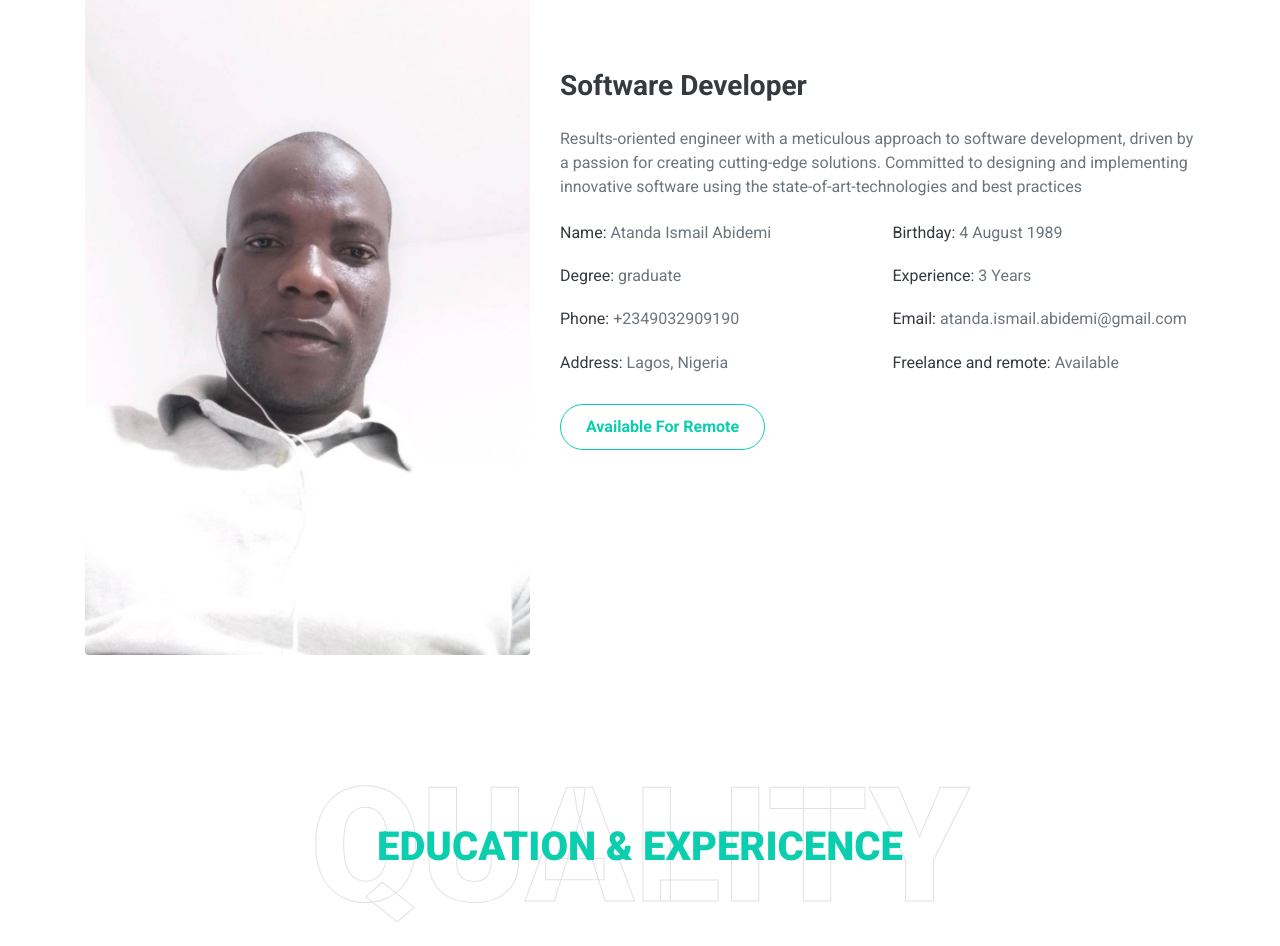
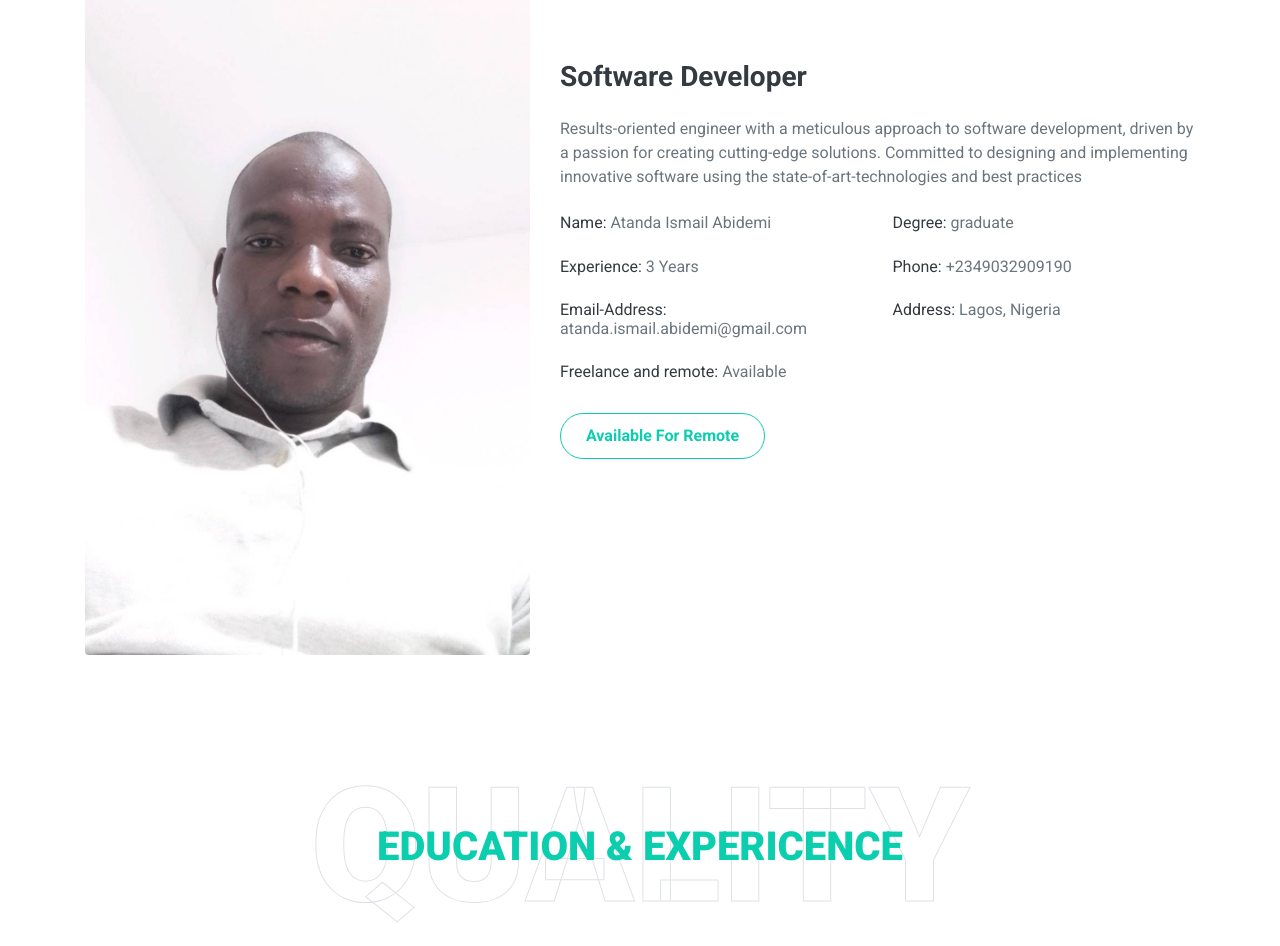
Before and after one commit to Smartthedeveloper/atandaismailabidemi, a plain HTML site: page index.html in a window 1280 px wide. Shown: the part 1232-2178 px from the top of the page. Drawn offline with nearby package versions, Linux system fonts and the light colour scheme.

Commit message:
date od birth remove

```diff
--- a/index.html
+++ b/index.html
@@ -109,11 +109,10 @@
                     <p>Results-oriented engineer with a meticulous approach to software development, driven by a passion for creating cutting-edge solutions. Committed to designing and implementing innovative software using the state-of-art-technologies and best practices</p>
                     <div class="row mb-3">
                         <div class="col-sm-6 py-2"><h6>Name: <span class="text-secondary">Atanda Ismail Abidemi</span></h6></div>
-                        <div class="col-sm-6 py-2"><h6>Birthday: <span class="text-secondary">4 August 1989</span></h6></div>
                         <div class="col-sm-6 py-2"><h6>Degree: <span class="text-secondary">graduate</span></h6></div>
                         <div class="col-sm-6 py-2"><h6>Experience: <span class="text-secondary">3 Years</span></h6></div>
                         <div class="col-sm-6 py-2"><h6>Phone: <span class="text-secondary">+2349032909190</span></h6></div>
-                        <div class="col-sm-6 py-2"><h6>Email: <span class="text-secondary">atanda.ismail.abidemi@gmail.com</span></h6></div>
+                        <div class="col-sm-6 py-2"><h6>Email-Address: <span class="text-secondary">atanda.ismail.abidemi@gmail.com</span></h6></div>
                         <div class="col-sm-6 py-2"><h6>Address: <span class="text-secondary">Lagos, Nigeria</span></h6></div>
                         <div class="col-sm-6 py-2"><h6>Freelance and remote: <span class="text-secondary">Available</span></h6></div>
                     </div>
@@ -498,7 +497,7 @@
                 <a class="btn btn-light btn-social mr-2" href="https://github.com/Smartthedeveloper" target="_blank"><i class="fab fa-github"></i></a>
                 <a class="btn btn-light btn-social mr-2" href="https://web.facebook.com/profile.php?id=61573985851188" target="_blank"><i class="fab fa-facebook-f"></i></a>
                 <a class="btn btn-light btn-social mr-2" href="https://www.linkedin.com/in/atanda-ismail-abidemi-41b613254/" target="_blank"><i class="fab fa-linkedin-in"></i></a>
-                <a class="btn btn-light btn-social" href="#"><i class="fab fa-tiktok"></i></a>
+
             </div>
             <div class="d-flex justify-content-center mb-3">
                 <a class="text-white" href="#">Privacy</a>
```
